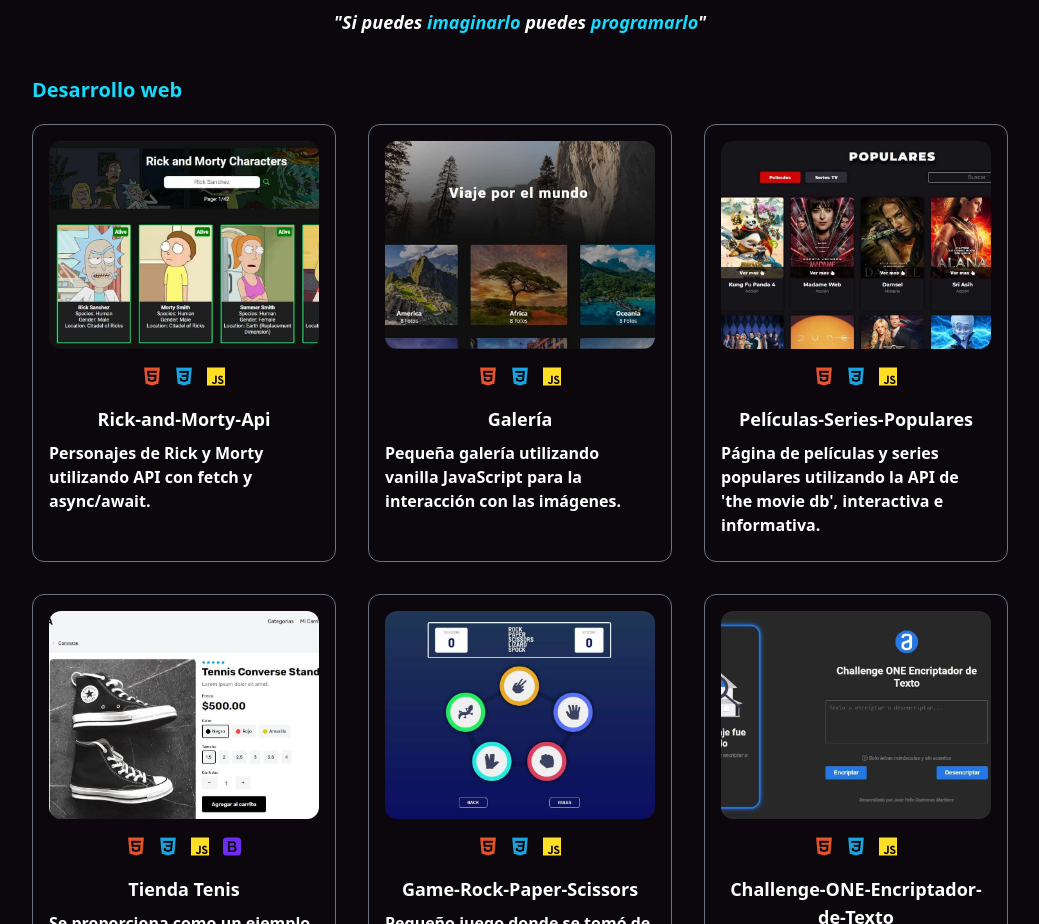
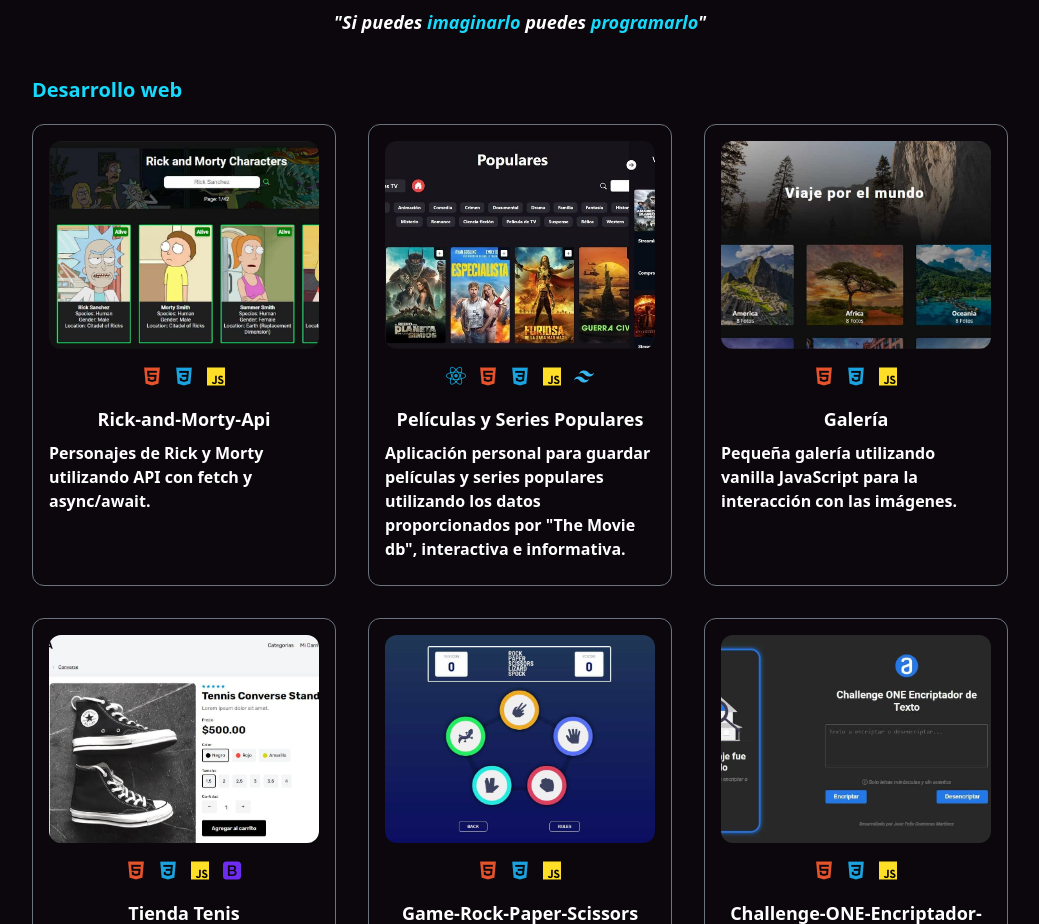
Before and after one commit to josecontrerasmt/portafolio-web, a React (Vite) app: page / in a window 1280 px wide. Shown: the part 960-1884 px from the top of the page, without its empty margins (120-1159 px from the left). Built offline with nearby package versions, Linux system fonts and the light colour scheme.

Commit message:
Update ProyectoCard

```diff
--- a/src/Components/ProyectoCard.jsx
+++ b/src/Components/ProyectoCard.jsx
@@ -31,7 +31,11 @@
               icon = "bxl-javascript text-[#FEDE27]";
             } else if (tecnologia === "Boots") {
               icon = "bxl-bootstrap text-[#6E2CF3]";
-            } else {
+            } else if(tecnologia==="React"){
+              icon = "bx bxl-react text-[#1399C4]";
+            }else if(tecnologia==="tailwind"){
+              icon = "bx bxl-tailwind-css text-[#36B7F0]";
+            }else{
               icon = "bx-code";
             }
             return (
--- a/src/Components/Proyectos.jsx
+++ b/src/Components/Proyectos.jsx
@@ -28,6 +28,17 @@
             link={"https://josecontrerasmt.github.io/Rick-and-Morty-Api/"}
           />
           <ProyectoCard
+            imgRuta={"Peliculas-Series-Populares.jpg"}
+            tect={['React',"html","Css","Js","tailwind"]}
+            titulo={"Películas y Series Populares"}
+            descript={
+              'Aplicación personal para guardar películas y series populares utilizando los datos proporcionados por "The Movie db", interactiva e informativa.'
+            }
+            link={
+              "https://josecontrerasmt.github.io/Peliculas-y-Series-Populares/"
+            }
+          />
+          <ProyectoCard
             imgRuta={"Galeria.JPG"}
             tect={["html", "Css", "Js"]}
             titulo={"Galería"}
@@ -35,17 +46,6 @@
               "Pequeña galería utilizando vanilla JavaScript para la interacción con las imágenes."
             }
             link={"https://josecontrerasmt.github.io/Galeria/"}
-          />
-          <ProyectoCard
-            imgRuta={"Peliculas-Series-Populares.JPG"}
-            tect={["html", "Css", "Js"]}
-            titulo={"Películas-Series-Populares"}
-            descript={
-              "Página de películas y series populares utilizando la API de 'the movie db', interactiva e informativa."
-            }
-            link={
-              "https://josecontrerasmt.github.io/Peliculas-Series-Populares/"
-            }
           />
           <ProyectoCard
             imgRuta={"Tienda-tennis.JPG"}
```
Also changed, not shown: public/Peliculas-Series-Populares.JPG.
